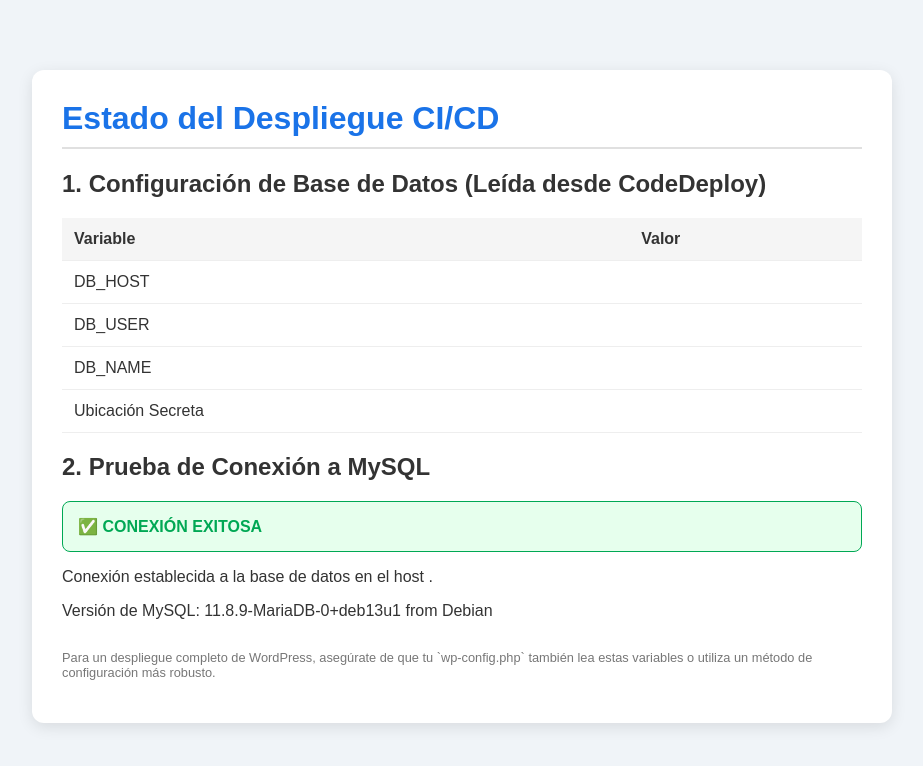
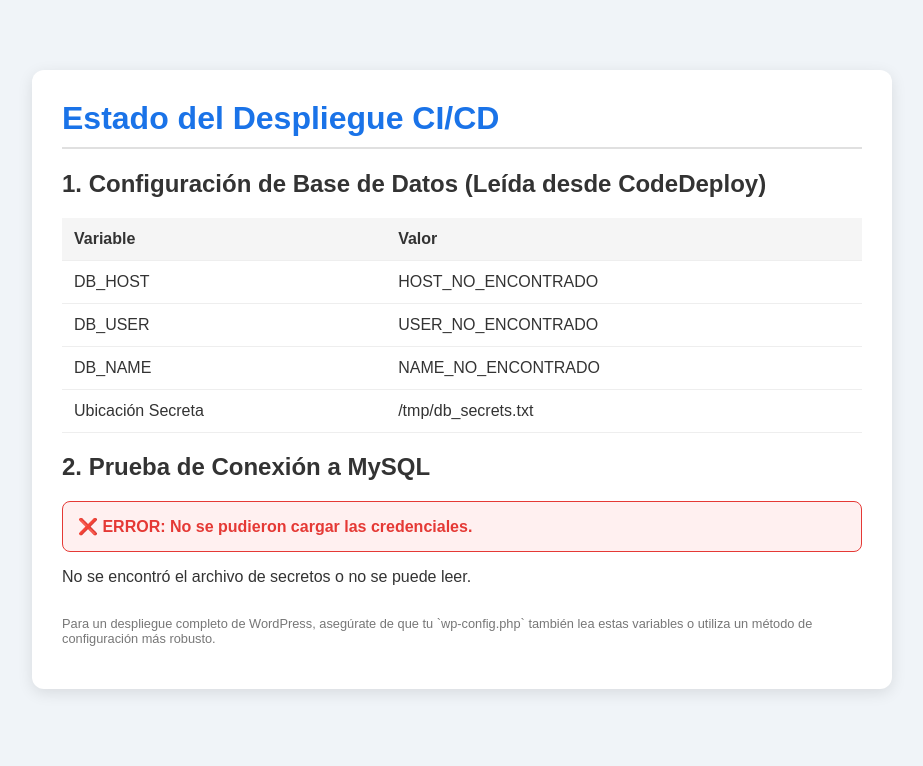
Before and after one commit to KC0lin/Gitactions_deployable, a PHP site: page / in a window 1280 px wide. Shown: the top 766 px of the page, without its empty margins (178-1101 px from the left). Run offline with PHP 8.4, Linux system fonts and the light colour scheme; data that the repository does not hold is empty.

Commit message:
Update index.php

```diff
--- a/wordpress/index.php
+++ b/wordpress/index.php
@@ -1,3 +1,45 @@
+<?php
+// --- INICIO DE DEPURACIÓN (DEBUGGING) ---
+// Estas líneas fuerzan a PHP a mostrar cualquier error fatal en el navegador.
+ini_set('display_errors', 1);
+ini_set('display_startup_errors', 1);
+error_reporting(E_ALL);
+// --- FIN DE DEPURACIÓN (DEBUGGING) ---
+
+// ----------------------------------------------------
+// Archivo de Prueba de Conexión a la Base de Datos
+// (Debe ser incluido en la carpeta 'wordpress/' del repositorio)
+// ----------------------------------------------------
+
+// Ruta del archivo de secretos generado en el hook after_install.sh
+$secrets_file = '/tmp/db_secrets.txt';
+$db_config = [];
+
+// Función para parsear el archivo de secretos
+function parse_secrets($file) {
+    if (!file_exists($file) || !is_readable($file)) {
+        return ['error' => 'No se encontró el archivo de secretos o no se puede leer.'];
+    }
+
+    $lines = file($file, FILE_IGNORE_EMPTY_LINES | FILE_SKIP_EMPTY_LINES);
+    $config = [];
+    foreach ($lines as $line) {
+        if (strpos(trim($line), '#') === 0) continue; // Ignorar comentarios
+        list($key, $value) = explode('=', $line, 2);
+        // 🚨 TRIM aplicado al valor para limpiar saltos de línea y espacios
+        $config[trim($key)] = trim($value);
+    }
+    return $config;
+}
+
+$db_config = parse_secrets($secrets_file);
+// 🚨 TRIM aplicado de nuevo por seguridad
+$host = trim($db_config['DB_HOST'] ?? 'HOST_NO_ENCONTRADO');
+$user = trim($db_config['DB_USER'] ?? 'USER_NO_ENCONTRADO');
+$pass = trim($db_config['DB_PASSWORD'] ?? 'PASS_NO_ENCONTRADO');
+$name = trim($db_config['DB_NAME'] ?? 'NAME_NO_ENCONTRADO');
+
+?>
 <!DOCTYPE html>
 <html lang="es">
 <head>
```
